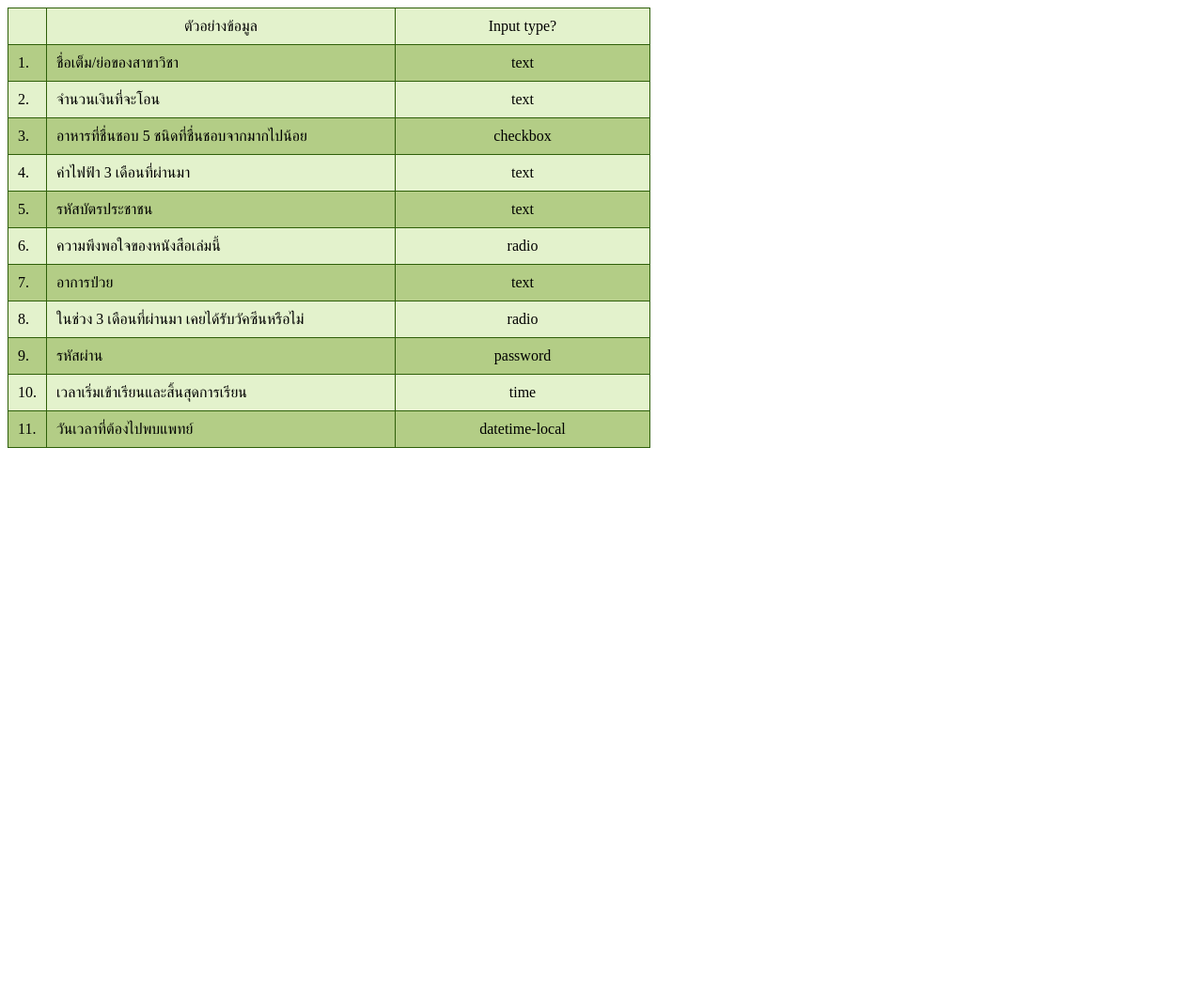
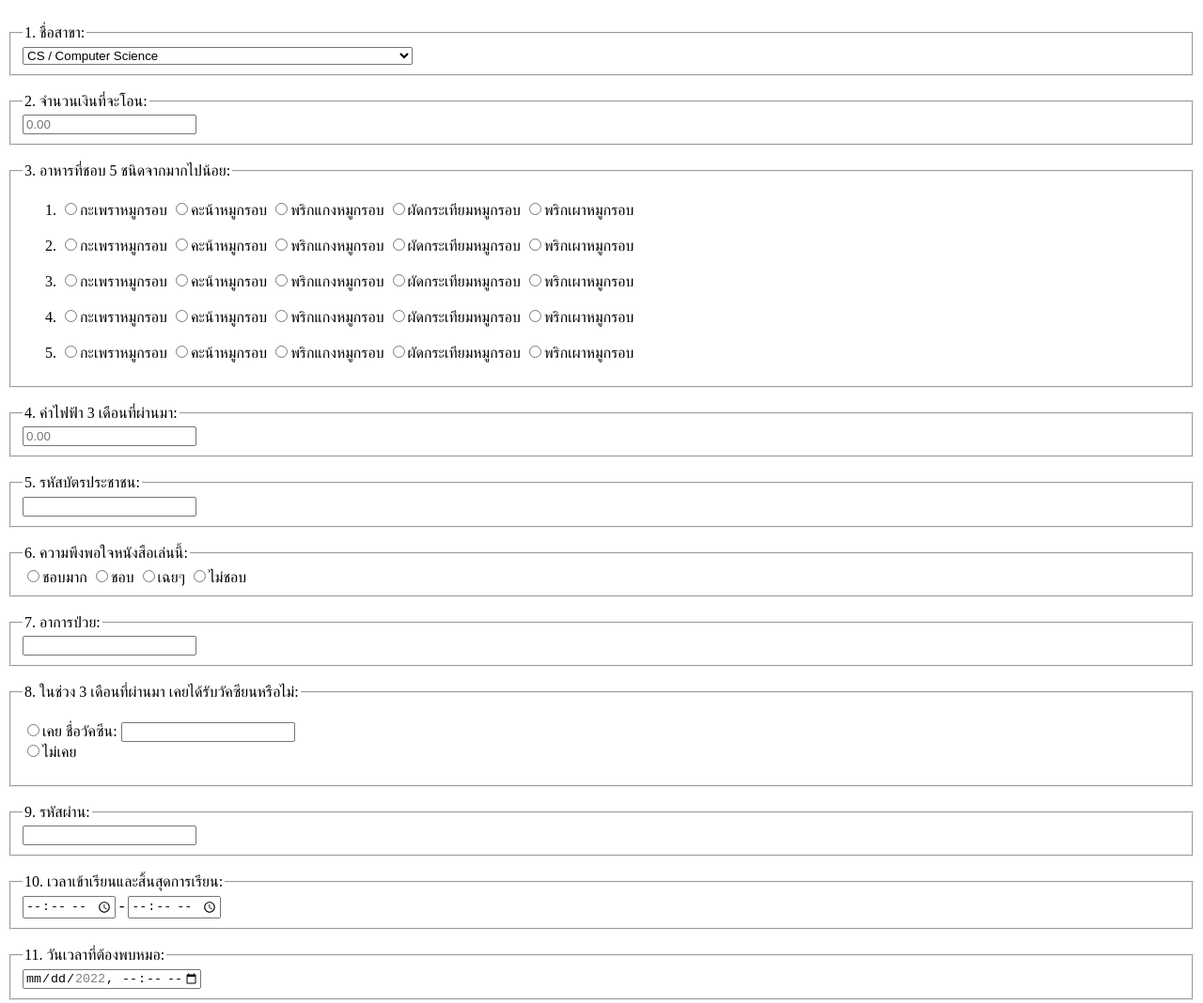
Before and after one commit to somchun007/lab2no1, a plain HTML site: page index.html in a window 1280 px wide. Shown: the whole page at 94% size. Before the commit the page ends 800 px from the top, so only its background shows below. Drawn offline with Linux system fonts and the light colour scheme.

Commit message:
Update no3

```diff
--- a/index.html
+++ b/index.html
@@ -7,101 +7,165 @@
     <title>Document</title>
 </head>
 <body>
-    <!DOCTYPE html>
-<html lang="en">
-<head>
-    <meta charset="UTF-8">
-    <meta http-equiv="X-UA-Compatible" content="IE=edge">
-    <meta name="viewport" content="width=device-width, initial-scale=1.0">
-    <title>Document</title>
+    <br>
+    <form action="" method="get" class="example">
+        <fieldset>
+            <legend>1. ชื่อสาขา:</legend>
+        <div class="title1">
+            <select name="branchs">
+                <option value="CS">CS / Computer Science</option>
+                <option value="IC">IC / Industrial Chemistry</option>
+                <option value="MA">MA / Mathematics</option>
+                <option value="IMI">IMI / Department of Industrial Physics and Medical Instrumentation</option>
+                <option value="AS">AS / Applied Statistics</option>
+                <option value="AFET">AFET / Agro-Industrial, Food and Environmental Technology</option>
+            </select>
+        </div>
+        </fieldset>
+        <br>
 
-    <style>
-        table, td{
-            border: 1.5px solid rgb(46, 95, 9);
-            border-collapse: collapse;
-            padding: 10px;
-        }
+        <fieldset>
+            <legend>2. จำนวนเงินที่จะโอน:</legend>
+        <div class="title2">
+            <input type="text" name="money" placeholder="0.00">
+        </div>
+        </fieldset>
+        <br>
 
-    </style>
-</head>
-<body>
+        <fieldset>
+            <legend>3. อาหารที่ชอบ 5 ชนิดจากมากไปน้อย:</legend>
+            <ol>
+                <div >
+                <li>
+                    <input type="radio" name="food1" id="content3">กะเพราหมูกรอบ
+                    <input type="radio" name="food2" id="content3">คะน้าหมูกรอบ
+                    <input type="radio" name="food3" id="content3">พริกแกงหมูกรอบ
+                    <input type="radio" name="food4" id="content3">ผัดกระเทียมหมูกรอบ
+                    <input type="radio" name="food5" id="content3">พริกเผาหมูกรอบ
+                </li>
+                </div>
+                <br>
 
-    <table >
+                <div>
+                <li>
+                    <input type="radio" name="food1" id="content3">กะเพราหมูกรอบ
+                    <input type="radio" name="food2" id="content3">คะน้าหมูกรอบ
+                    <input type="radio" name="food3" id="content3">พริกแกงหมูกรอบ
+                    <input type="radio" name="food4" id="content3">ผัดกระเทียมหมูกรอบ
+                    <input type="radio" name="food5" id="content3">พริกเผาหมูกรอบ
+                </li>
+                </div>
+                <br>
 
-        <tr style="background-color: rgb(227, 242, 204); text-align: center;" >
-            <td style="width: 5px;"></td>
-            <td style="width: 350px;">ตัวอย่างข้อมูล</td>
-            <td style="width: 250px;">Input type?</td>
-        </tr>
+                <div>
+                <li>
+                    <input type="radio" name="food1" id="content3">กะเพราหมูกรอบ
+                    <input type="radio" name="food2" id="content3">คะน้าหมูกรอบ
+                    <input type="radio" name="food3" id="content3">พริกแกงหมูกรอบ
+                    <input type="radio" name="food4" id="content3">ผัดกระเทียมหมูกรอบ
+                    <input type="radio" name="food5" id="content3">พริกเผาหมูกรอบ
+                </li>
+                </div>
+                <br>
 
-        <tr style="background-color: rgb(179, 205, 134);">
-            <td>1.</td>
-            <td>ชื่อเต็ม/ย่อของสาขาวิชา</td>
-            <td style="text-align: center;">text</td>
-        </tr>
+                <div>
+                <li>
+                    <input type="radio" name="food1" id="content3">กะเพราหมูกรอบ
+                    <input type="radio" name="food2" id="content3">คะน้าหมูกรอบ
+                    <input type="radio" name="food3" id="content3">พริกแกงหมูกรอบ
+                    <input type="radio" name="food4" id="content3">ผัดกระเทียมหมูกรอบ
+                    <input type="radio" name="food5" id="content3">พริกเผาหมูกรอบ
+                </li>
+                </div>
+                <br>
 
-        <tr style="background-color: rgb(227, 242, 204);">
-            <td>2.</td>
-            <td>จำนวนเงินที่จะโอน</td>
-            <td style="text-align: center;">text</td>
-        </tr>
+                <div>
+                <li>
+                    <input type="radio" name="food1" id="content3">กะเพราหมูกรอบ
+                    <input type="radio" name="food2" id="content3">คะน้าหมูกรอบ
+                    <input type="radio" name="food3" id="content3">พริกแกงหมูกรอบ
+                    <input type="radio" name="food4" id="content3">ผัดกระเทียมหมูกรอบ
+                    <input type="radio" name="food5" id="content3">พริกเผาหมูกรอบ
+                </li>
+                </div>
+            </ol>
+        </fieldset>
+        <br>
 
-        <tr style="background-color: rgb(179, 205, 134);">
-            <td>3.</td>
-            <td>อาหารที่ชื่นชอบ 5 ชนิดที่ชื่นชอบจากมากไปน้อย</td>
-            <td style="text-align: center;">checkbox</td>
-        </tr>
+        <fieldset>
+            <legend>4. ค่าไฟฟ้า 3 เดือนที่ผ่านมา:</legend>
+        <div class="title4">
+            <input type="text" name="money" placeholder="0.00">
 
-        <tr style="background-color: rgb(227, 242, 204);">
-            <td>4.</td>
-            <td>ค่าไฟฟ้า 3 เดือนที่ผ่านมา</td>
-            <td style="text-align: center;">text</td>
-        </tr>
+        </div>
+        </fieldset>
+        <br>
 
-        <tr style="background-color: rgb(179, 205, 134);">
-            <td>5.</td>
-            <td>รหัสบัตรประชาชน</td>
-            <td style="text-align: center;">text</td>
-        </tr>
+        <fieldset>
+            <legend>5. รหัสบัตรประชาชน:</legend>
+        <div class="title5">
+            <input type="text" pattern="[0-9]{13}" >
+        </div>
+        </fieldset>
+        <br>
 
-        <tr style="background-color: rgb(227, 242, 204);">
-            <td>6.</td>
-            <td>ความพึงพอใจของหนังสือเล่มนี้</td>
-            <td style="text-align: center;">radio</td>
-        </tr>
+        <fieldset>
+            <legend>6. ความพึงพอใจหนังสือเล่นนี้:</legend>
+        <div class="title6">
+            <input type="radio" id="like" name="content6" value="verygood">ชอบมาก
+            <input type="radio" id="like" name="content6" value="good">ชอบ
+            <input type="radio" id="like" name="content6" value="middle">เฉยๆ
+            <input type="radio" id="like" name="content6" value="dontlike">ไม่ชอบ
+        </div>
+        </fieldset>
+        <br>
 
-        <tr style="background-color: rgb(179, 205, 134);">
-            <td>7.</td>
-            <td>อาการป่วย</td>
-            <td style="text-align: center;">text</td>
-        </tr>
+        <fieldset>
+            <legend>7. อาการป่วย:</legend>
+        <div class="title7">
+            <input type="text">
+        </div>
+        </fieldset>
+        <br>
 
-        <tr style="background-color: rgb(227, 242, 204);">
-            <td>8.</td>
-            <td>ในช่วง 3 เดือนที่ผ่านมา เคยได้รับวัคซีนหรือไม่</td>
-            <td style="text-align: center;">radio</td>
-        </tr>
+        <fieldset>
+            <legend>8. ในช่วง 3 เดือนที่ผ่านมา เคยได้รับวัคซียนหรือไม่:</legend>
+        <div class="title8">
+            <p>
+                <input type="radio" name="content8" value="yes">เคย ชื่อวัคซีน: <input type="text" name="vaccinename"><br>
+                <input type="radio" name="content8" value="no">ไม่เคย
+            </p>
+        </div>
+        </fieldset>
+        <br>
 
-        <tr style="background-color: rgb(179, 205, 134);">
-            <td>9.</td>
-            <td>รหัสผ่าน</td>
-            <td style="text-align: center;">password</td>
-        </tr>
+        <fieldset>
+            <legend>9. รหัสผ่าน:</legend>
+        <div class="title9">
+            <input type="password">
+        </div>
+        </fieldset>
+        <br>
 
-        <tr style="background-color: rgb(227, 242, 204);">
-            <td>10.</td>
-            <td>เวลาเริ่มเข้าเรียนและสิ้นสุดการเรียน</td>
-            <td style="text-align: center;">time</td>
-        </tr>
+        <fieldset>
+            <legend>10. เวลาเข้าเรียนและสิ้นสุดการเรียน:</legend>
+        <div class="title10">
+            <input type="time" id="classtime" name="classtime" min="09:00" max="21:00" required> <b>-</b>
+            <input type="time" id="classtime" name="classtime" min="09:00" max="21:00">
+        </div>
+        </fieldset>
+        <br>
 
-        <tr style="background-color: rgb(179, 205, 134);">
-            <td>11.</td>
-            <td>วันเวลาที่ต้องไปพบแพทย์</td>
-            <td style="text-align: center;">datetime-local</td>
-        </tr>
+        <fieldset>
+            <legend>11. วันเวลาที่ต้องพบหมอ:</legend>
+        <div class="title11">
+            <input type="datetime-local" id="meetingtime" name="meetingtime" min="2022-07-01T00:00" max="2022-08-10T00:00">
+        </div>
+        </fieldset>
+        <br>
 
-    </table>
-
+    </form>
+    <br>
 
 </body>
 </html>
```
